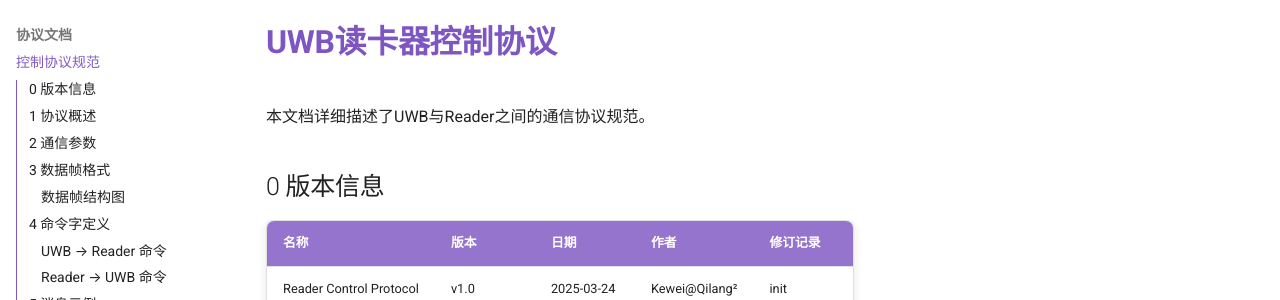
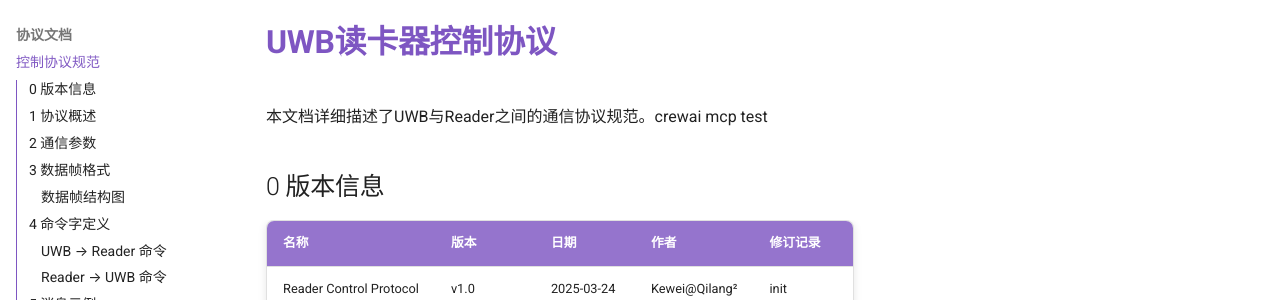
Before and after one commit to ximing766/Uwb_doc, an MkDocs documentation site: the page built from docs/protocol/control-protocol.md, in a window 1280 px wide and 900 px high. Shown: the part 124-424 px from the top of the window. Built offline with MkDocs 1.6.1 and Material for MkDocs 9.7.7, drawn with Linux system fonts in a browser that asks for light colours; comment, search, counter and statistics services are not loaded; the version menu is left out.

Commit message:
docs: 更新文档内容 - 2026-02-02 10:37:49

```diff
--- a/docs/protocol/control-protocol.md
+++ b/docs/protocol/control-protocol.md
@@ -1,6 +1,6 @@
 # UWB读卡器控制协议
 
-本文档详细描述了UWB与Reader之间的通信协议规范。
+本文档详细描述了UWB与Reader之间的通信协议规范。crewai mcp test
 
 ## 0 版本信息
 
```
Also changed, not shown: site/protocol/control-protocol/index.html, site/search/search_index.json.
